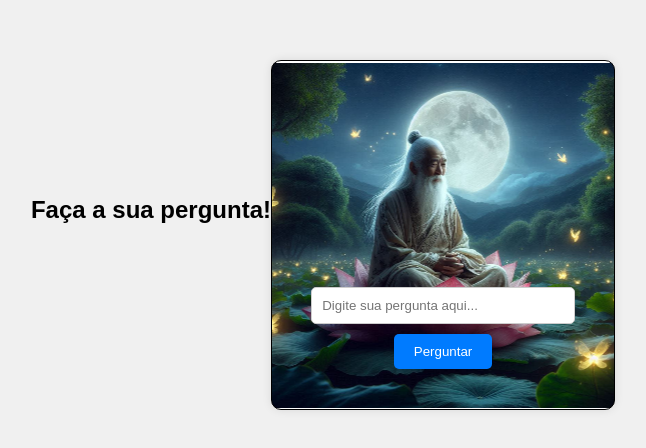
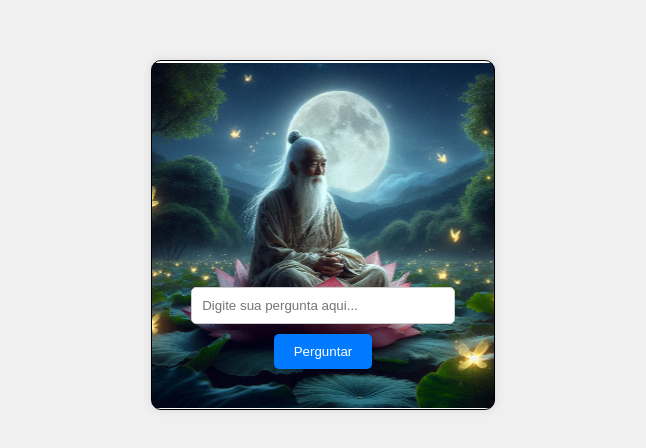
Before and after one commit to selmargoulart08/askme, a plain HTML site: page index.html in a window 1280 px wide. Shown: the part 190-638 px from the top of the page, without its empty margins (317-963 px from the left). Drawn offline with Linux system fonts and the light colour scheme.

Commit message:
Update index.html

```diff
--- a/index.html
+++ b/index.html
@@ -7,7 +7,7 @@
     <link rel="stylesheet" href="styles.css">
 </head>
 <body>
-    <h2>Faça a sua pergunta!</h2>
+
     <div class="container">
         <h1>_</h1>
         <h1>_</h1>
```
